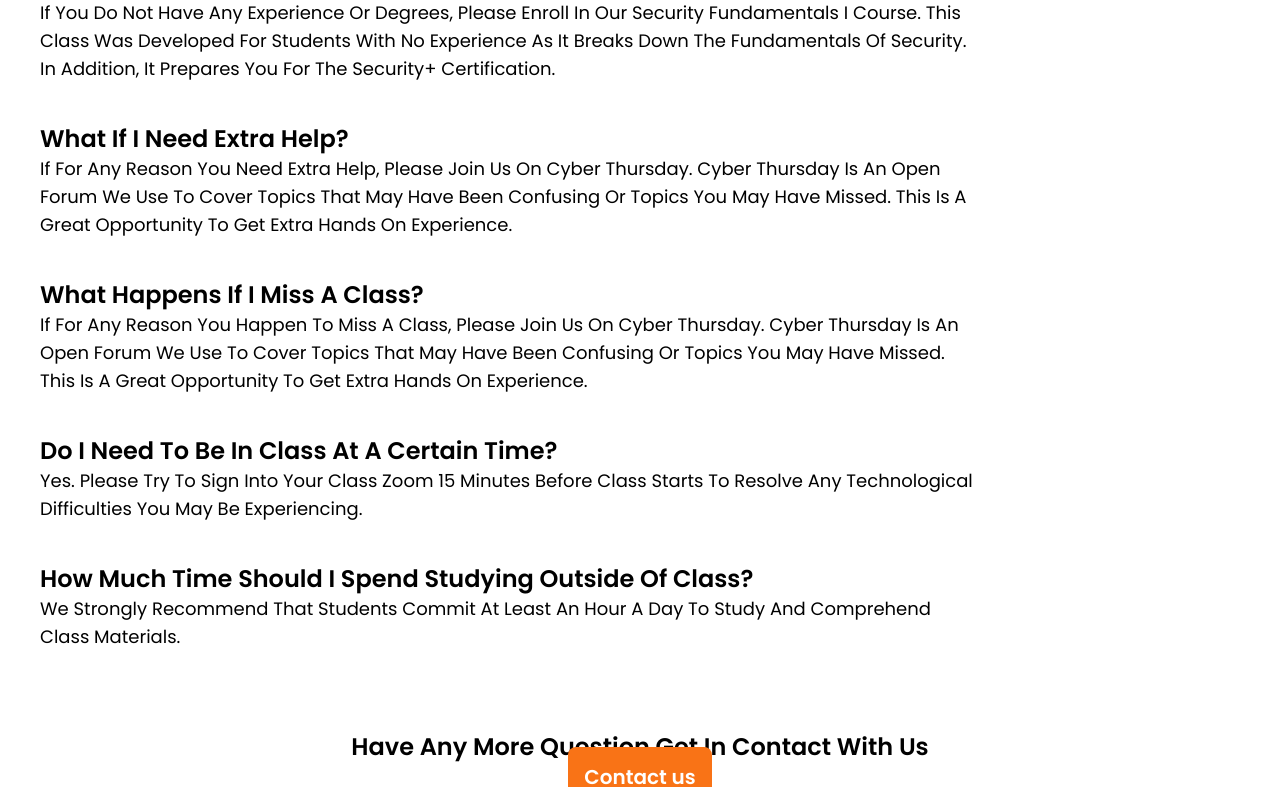
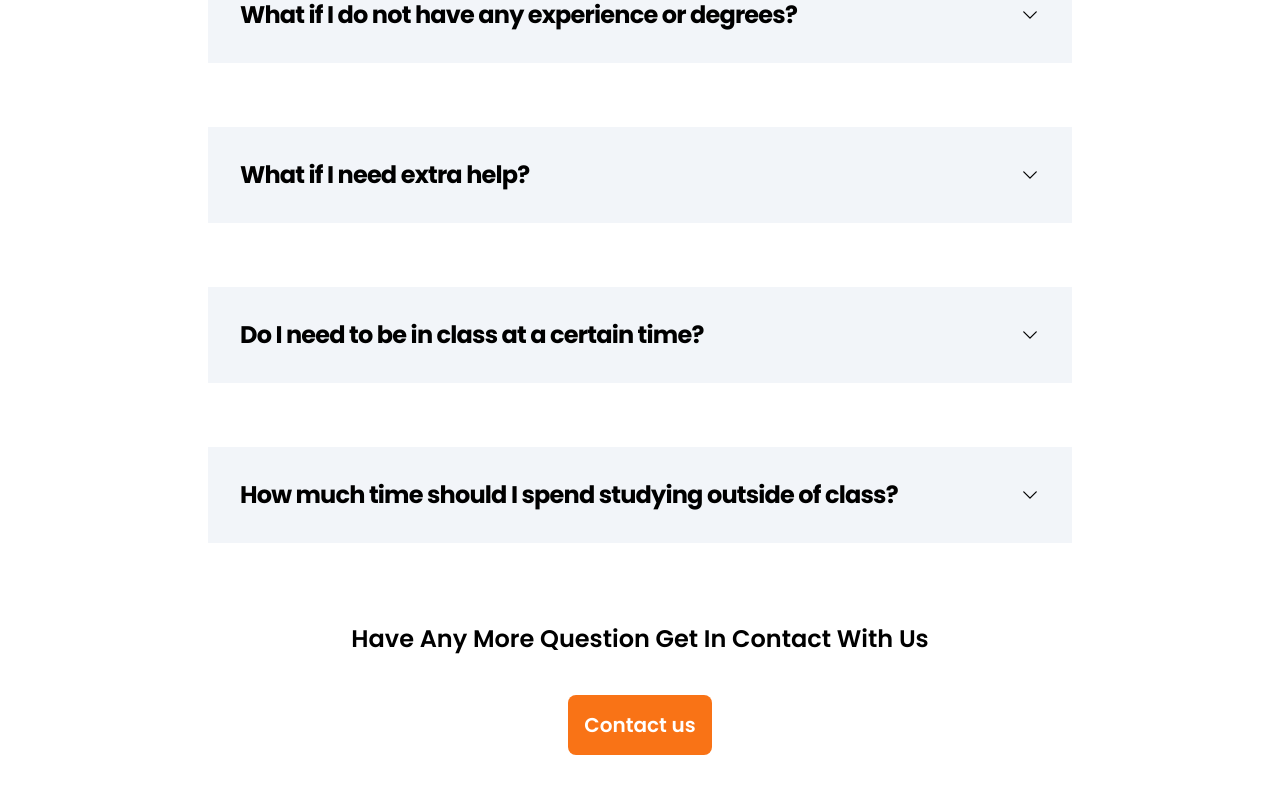
Before and after one commit to Mayowasamuel51/first_kingtech_deploy, a Next.js app: page /faqs in a window 1280 px wide. Shown: the part 633-1420 px from the top of the page. Built offline with nearby package versions, Linux system fonts and the light colour scheme.

Commit message:
faq page

```diff
--- /dev/null
+++ b/src/app/components/Accord.jsx
@@ -0,0 +1,38 @@
+"use client";
+import { useState } from "react";
+
+// hero icons import
+import { ChevronUpIcon, ChevronDownIcon } from "@heroicons/react/24/solid";
+
+const Accordion = ({ title, text }) => {
+  const [expand, setExpand] = useState(false);
+
+  const toggleAccordion = () => {
+    setExpand(!expand);
+  };
+
+  return (
+    <div className=" w-full p-8 bg-[#f2f5f9] flex flex-col gap-y-6">
+      <div
+        className=" flex items-center gap-x-4 justify-between"
+        onClick={toggleAccordion}
+      >
+        <h4 className=" font-bold md:text-2xl text-lg leading-6 tracking-[-0.8px] text-black">
+          {title}
+        </h4>
+        {expand ? (
+          <ChevronUpIcon width={20} className="  text-black" />
+        ) : (
+          <ChevronDownIcon width={20} className=" text-black" />
+        )}
+      </div>
+      {expand && (
+        <div className=" text-[18px] leading-[25px] text-[#495567]  ">
+          {text}
+        </div>
+      )}
+    </div>
+  );
+};
+// text-[#fcb72b]  text-[#495567]
+export default Accordion;
--- a/src/app/faqs/page.jsx
+++ b/src/app/faqs/page.jsx
@@ -1,12 +1,34 @@
-import React from "react";
-import { PlusIcon } from "@heroicons/react/24/solid";
+"use client";
+import { useRouter } from "next/navigation";
+import Accordion from "../components/Accord";
 import SectionWrapper from "../components/SectionWrapper";
-import Link from "next/link";
+
+// array of FAQS and answers
+const Faqs = [
+  {
+    title: " What if I do not have any experience or degrees?",
+    text: " If you do not have any experience or degrees, please enroll inour Security Fundamentals I course. This class was developed forstudents with no experience as it breaks down the fundamentalsof security. In addition, it prepares you for the Security+ Certification.",
+  },
+  {
+    title: "What if I need extra help? ",
+    text: " If you do not have any experience or degrees, please enroll inour Security Fundamentals I course. This class was developed forstudents with no experience as it breaks down the fundamentalsof security. In addition, it prepares you for the Security+ Certification.",
+  },
+  {
+    title: "Do I need to be in class at a certain time?  ",
+    text: "  Yes. Please try to sign into your class Zoom 15 minutes before class starts to resolve any technological difficulties you may be experiencing.",
+  },
+  {
+    title: "How much time should I spend studying outside of class?",
+    text: " We strongly recommend that students commit at least an hour a day to study and comprehend class materials.",
+  },
+];
 
 const Faq = () => {
+  const router = useRouter();
+
   return (
     <div>
-      <header className="container-fluid  bg-hero-desktop bg-cover bg-no-repeat lg:bg-about-hero bg-hero-mobile min-h-[70vh] ">
+      <header className="bg-benefits-banner bg-cover bg-no-repeat  min-h-[70vh] ">
         <div className="bg-black/30 w-full absolute min-h-[70vh] "></div>
         <div className=" pt-20">
           <div className="absolute w-full min-h-[70vh] flex flex-col justify-center items-center">
@@ -17,84 +39,26 @@ const Faq = () => {
         </div>
       </header>
 
-      <div className="max-w-screen-lg">
-        <div className="my-10 mx-10 grid gap-10">
-          <div>
-            <h2 className="md:text-2xl text-xl font-semibold capitalize">
-              What if I do not have any experience or degrees?
-            </h2>
-            <div>
-              <p className="md:text-lg text-base text-left capitalize ease-in duration-300 ">
-                If you do not have any experience or degrees, please enroll in
-                our Security Fundamentals I course. This class was developed for
-                students with no experience as it breaks down the fundamentals
-                of security. In addition, it prepares you for the Security+
-                Certification.
-              </p>
-            </div>
-          </div>
-          <div>
-            <h2 className="md:text-2xl text-xl font-semibold capitalize">
-              What if I need extra help?
-            </h2>
-            <div>
-              <p className="md:text-lg text-base text-left capitalize ease-in duration-300 ">
-                If for any reason you need extra help, please join us on Cyber
-                Thursday. Cyber Thursday is an open forum we use to cover topics
-                that may have been confusing or topics you may have missed. This
-                is a great opportunity to get extra hands on experience.
-              </p>
-            </div>
-          </div>
-          <div>
-            <h2 className="md:text-2xl text-xl font-semibold capitalize ">
-              What happens if I miss a class?
-            </h2>
-            <div>
-              <p className="md:text-lg text-base text-left capitalize ease-in duration-300 ">
-                If for any reason you happen to miss a class, please join us on
-                Cyber Thursday. Cyber Thursday is an open forum we use to cover
-                topics that may have been confusing or topics you may have
-                missed. This is a great opportunity to get extra hands on
-                experience.
-              </p>
-            </div>
-          </div>
-          <div>
-            <h2 className="md:text-2xl text-xl font-semibold capitalize ">
-              Do I need to be in class at a certain time?
-            </h2>
-            <div>
-              <p className="md:text-lg text-base text-left capitalize ease-in duration-300 ">
-                Yes. Please try to sign into your class Zoom 15 minutes before
-                class starts to resolve any technological difficulties you may
-                be experiencing.
-              </p>
-            </div>
-          </div>
-          <div>
-            <h2 className="md:text-2xl text-xl font-semibold capitalize ">
-              How much time should I spend studying outside of class?
-            </h2>
-            <div>
-              <p className="md:text-lg text-base text-left capitalize ease-in duration-300 ">
-                We strongly recommend that students commit at least an hour a
-                day to study and comprehend class materials.
-              </p>
-            </div>
-          </div>
+      <div className="max-w-screen-lg mx-auto">
+        <div className="my-10 lg:mx-20 mx-16 grid gap-16">
+          {Faqs.map((item, index) => (
+            <Accordion key={index} text={item.text} title={item.title} />
+          ))}
         </div>
       </div>
       <div className="py-10 space-y-10 text-center lg:mx-20 md:mx-10 mx-5">
         <h3 className="text-2xl capitalize font-semibold">
           have any more question get in contact with us
         </h3>
-        <Link href="/contact" className="bg-orange-500 p-4 mt-4 rounded-lg text-xl font-semibold text-white hover:bg-black ease-in-out duration-300 hover:text-white">
+        <button
+          onClick={() => router.push("#contact")}
+          className="bg-orange-500 p-4 rounded-lg text-xl font-semibold text-white hover:bg-black ease-in-out duration-300 hover:text-white"
+        >
           Contact us
-        </Link>
+        </button>
       </div>
     </div>
   );
 };
 
-export default  SectionWrapper(Faq);
+export default SectionWrapper(Faq);
```
